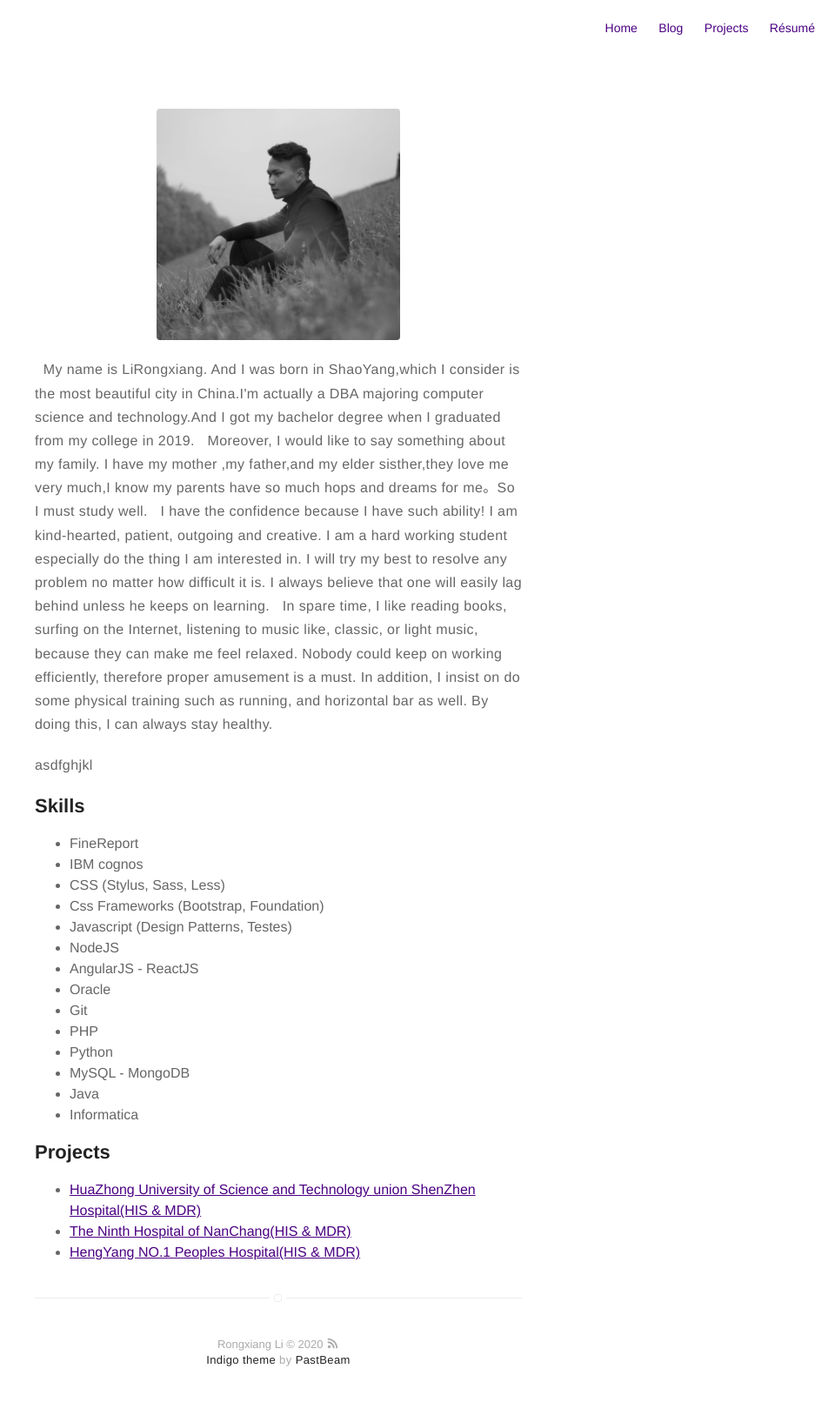
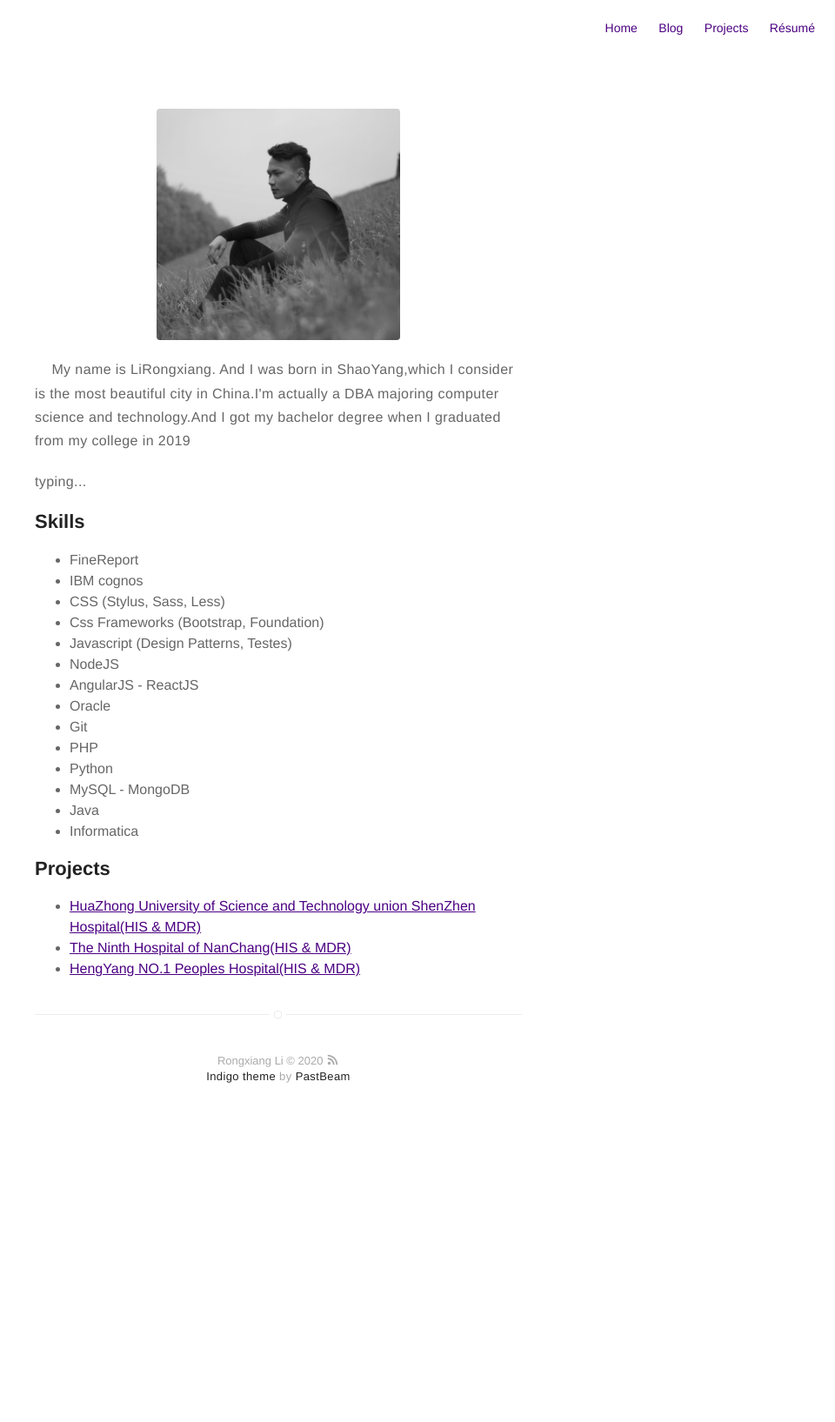
Before and after one commit to PastBeam/PastBeam.github.ioLRX, a Jekyll site: the page built from about.md, in a window 1280 px wide. Shown: the whole page at 87% size, without its empty margins (320-1280 px from the left). Built offline with Jekyll 4.4.1, drawn with Linux system fonts in a browser that asks for light colours; after the commit the page ends 1309 px from its top, so only the background shows below that.

Commit message:
Update about.md

```diff
--- a/about.md
+++ b/about.md
@@ -4,12 +4,9 @@ layout: page
 ---
 ![Profile Image]({{ site.url }}/{{ site.picture }})
 
-<p> &nbsp;&nbsp;My name is LiRongxiang. And I was born in ShaoYang,which I consider is the most beautiful city in China.I'm actually a DBA majoring computer science and technology.And I got my bachelor degree when I graduated from my college in 2019.
-	&nbsp;&nbsp;Moreover, I would like to say something about my family. I have my mother ,my father,and my elder sisther,they love me very much,I know my parents have so much hops and dreams for me。So I must study well.
-	&nbsp;&nbsp;I have the confidence because I have such ability! I am kind-hearted, patient, outgoing and creative. I am a hard working student especially do the thing I am interested in. I will try my best to resolve any problem no matter how difficult it is. I always believe that one will easily lag behind unless he keeps on learning.
-	&nbsp;&nbsp;In spare time, I like reading books, surfing on the Internet, listening to music like, classic, or light music, because they can make me feel relaxed. Nobody could keep on working efficiently, therefore proper amusement is a must. In addition, I insist on do some physical training such as running, and horizontal bar as well. By doing this, I can always stay healthy.</p>
+<p> &nbsp;&nbsp;&nbsp;&nbsp;My name is LiRongxiang. And I was born in ShaoYang,which I consider is the most beautiful city in China.I'm actually a DBA majoring computer science and technology.And I got my bachelor degree when I graduated from my college in 2019</p>
 
-<p>asdfghjkl</p>
+<p>typing...</p>
 
 <h2>Skills</h2>
 
```
